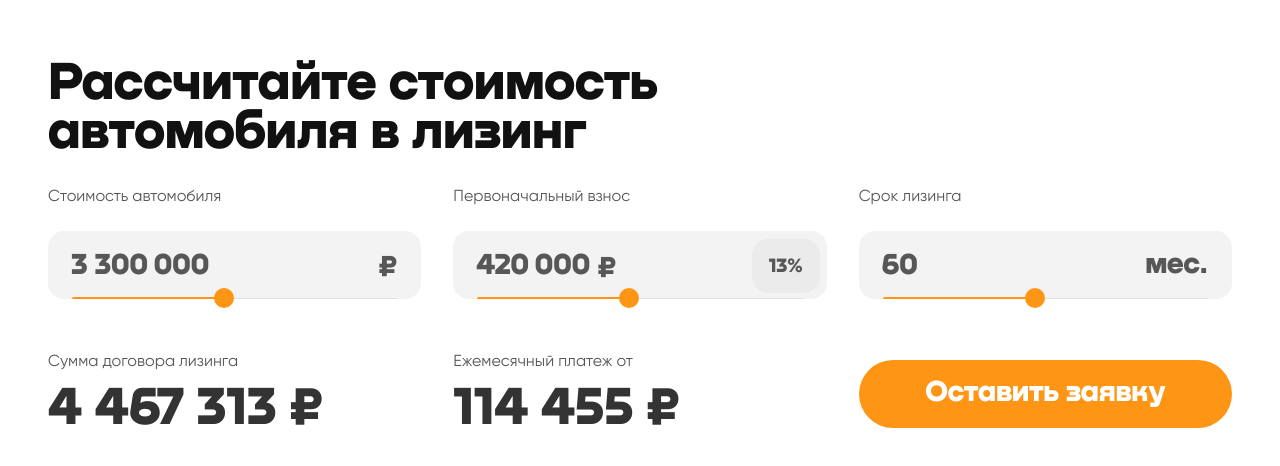
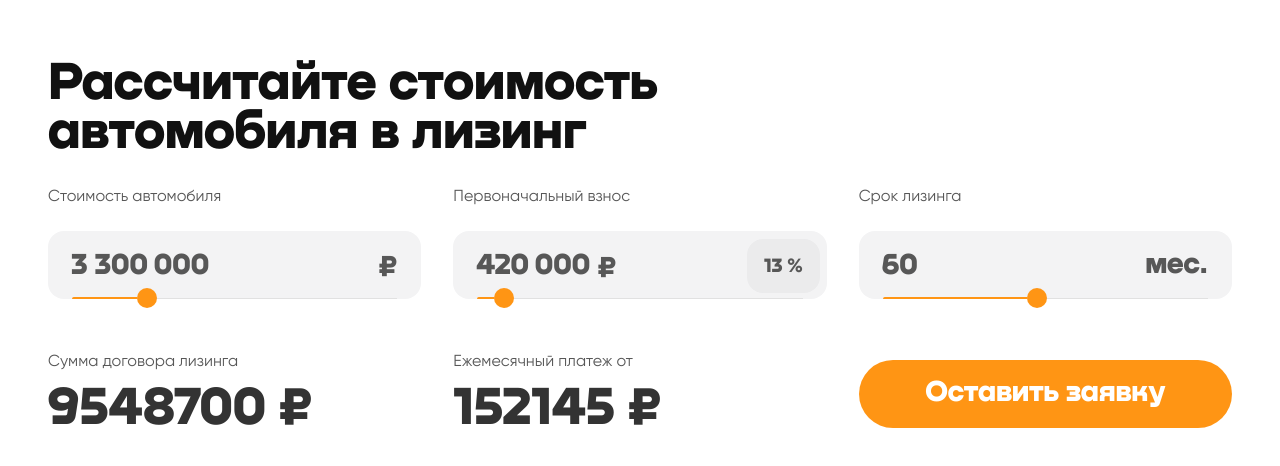
Before and after one commit to mirael26/friendlee-test, a React app: page / in a window 1280 px wide. Shown: the part 156-622 px from the top of the page. Built offline with nearby package versions, Linux system fonts and the light colour scheme.

Commit message:
Add calculator logic

```diff
--- a/src/components/calculator/calculator.tsx
+++ b/src/components/calculator/calculator.tsx
@@ -1,7 +1,40 @@
 import * as React from "react";
+import { useState } from "react";
 import TextInput from "../text-input/text-input";
 
+const COST_DEFAULT = 3300000;
+const INITIAL_FEE_DEFAULT = 420000;
+const LEASE_TERM_IN_MONTHS_DEFAULT = 60;
+
+const Limit = {
+  CostMin: 1500000,
+  CostMax: 10000000,
+  InitialFeePercentMin: 10,
+  InitialFeePercentMax: 60,
+  LeaseTermInMonthMin: 6,
+  LeaseTermInMonthMax: 120,
+} as const;
+
 const Calculator = () => {
+  const [cost, setCost] = useState(COST_DEFAULT);
+  const [initialFee, setInitialFee] = useState(INITIAL_FEE_DEFAULT);
+  const [leaseTermInMonths, setLeaseTermInMonths] = useState(LEASE_TERM_IN_MONTHS_DEFAULT);
+
+  const handleFormSubmit = () => {
+    const result = {
+      cost,
+      initialFee,
+      leaseTermInMonths
+    };
+
+    alert(
+      JSON.stringify(result)
+    );
+  };
+
+  const monthlyPayment = Math.round((cost - initialFee) * (0.05 * Math.pow((1 + 0.05), leaseTermInMonths) / (Math.pow((1 + 0.05), leaseTermInMonths) - 1)));
+  const leaseTotal = initialFee + leaseTermInMonths * monthlyPayment;
+
   return (
     <article className="calculator">
       <h1 className="visually-hidden">
@@ -10,41 +43,51 @@ const Calculator = () => {
       <p className="calculator__title">
         Рассчитайте стоимость автомобиля в лизинг
       </p>
-      <form action="" className="calculator__form">
+      <form action="" className="calculator__form" onSubmit={handleFormSubmit}>
         <TextInput
           id="auto-cost-input"
           name="auto-cost"
           label="Стоимость автомобиля"
-          value="3300000"
+          value={cost}
+          minValue={Limit.CostMin}
+          maxValue={Limit.CostMax}
           text="₽"
+          changeValue={setCost}
         />
 
         <TextInput
           id="initial-fee-input"
           name="initial-fee"
           label="Первоначальный взнос"
-          value="420000"
-          text="13%"
-          textStyle="bordered"
+          value={initialFee}
+          minValue={Limit.InitialFeePercentMin * cost / 100}
+          maxValue={Limit.InitialFeePercentMax * cost / 100}
+          text=""
+          withPercent={true}
+          relativeAmount={cost}
           currencySign="₽"
+          changeValue={setInitialFee}
         />
 
         <TextInput
           id="lease-term-input"
           name="lease term"
           label="Срок лизинга"
-          value="60"
+          value={leaseTermInMonths}
+          minValue={Limit.LeaseTermInMonthMin}
+          maxValue={Limit.LeaseTermInMonthMax}
           text="мес."
+          changeValue={setLeaseTermInMonths}
         />
 
         <div className="calculator__result">
           <p className="calculator__result-title">Сумма договора лизинга</p>
-          <p className="calculator__result-value">4 467 313</p>
+          <p className="calculator__result-value">{leaseTotal}</p>
         </div>
 
         <div className="calculator__result">
           <p className="calculator__result-title">Ежемесячный платеж от</p>
-          <p className="calculator__result-value">114 455</p>
+          <p className="calculator__result-value">{monthlyPayment}</p>
         </div>
 
         <button className="button calculator__button" type="submit">
--- /dev/null
+++ b/src/components/range-picker/range-picker.scss
@@ -0,0 +1,41 @@
+.range-picker {
+  width: 100%;
+}
+
+.range-picker__picker {
+  position: absolute;
+  z-index: 2;
+  width: 20px;
+  height: 20px;
+  top: 0px;
+  left: 142px;
+  background-color: $color-dark-tangerine;
+  border-radius: 50%;
+  cursor: pointer;
+  transition: transform 0.3s ease;
+
+  &:hover {
+    transform: scale(1.2);
+  }
+}
+
+.range-picker__active-line {
+  position: absolute;
+  z-index: 1;
+  top: 9px;
+  left: 0;
+  width: 150px;
+  height: 2px;
+  background-color: $color-dark-tangerine;
+  border-top: 1px solid $color-dark-tangerine;
+  border-top-left-radius: 2px;
+}
+
+.range-picker__line {
+  position: absolute;
+  top: 10px;
+  left: 0;
+  width: 100%;
+  height: 1px;
+  background-color: $color-gainsboro;
+}
--- /dev/null
+++ b/src/components/range-picker/range-picker.tsx
@@ -0,0 +1,72 @@
+import * as React from "react";
+import { useEffect, useRef } from "react";
+
+interface IRangePickerProps {
+  value: number;
+  minValue: number;
+  maxValue: number;
+  changeValue: (newValue: number) => void;
+}
+
+const RangePicker = (props: IRangePickerProps) => {
+  const { value, minValue, maxValue, changeValue } = props;
+
+  const picker = useRef(null);
+  const line = useRef(null);
+  const activeLine = useRef(null);
+
+  useEffect(() => {
+    const totalValue = maxValue - minValue;
+    const pickerWidth = picker.current.clientWidth;
+    const total = line.current.clientWidth - pickerWidth;
+
+    const pickerPosition = ((value - minValue) / totalValue) * total;
+    picker.current.style.left = `${pickerPosition}px`;
+    activeLine.current.style.width = `${pickerPosition}px`;
+  }, [value, minValue, maxValue]);
+
+  const onMouseDown = (downEvt: React.MouseEvent) => {
+    downEvt.preventDefault();
+    const pickerWidth = picker.current.clientWidth;
+    const total = line.current.clientWidth - pickerWidth;
+    const startCoords = downEvt.clientX;
+
+    const onMouseMove = (moveEvt: MouseEvent) => {
+      moveEvt.preventDefault();
+      let shift = startCoords - moveEvt.clientX;
+      const shiftValue = Math.round((shift / total) * (maxValue - minValue));
+      const newValue = value - shiftValue;
+
+      if (newValue < minValue) {
+        changeValue(minValue);
+      } else if (newValue > maxValue) {
+        changeValue(maxValue);
+      } else {
+        changeValue(newValue);
+      }
+    };
+
+    const onMouseUp = () => {
+      document.removeEventListener("mousemove", onMouseMove);
+      document.removeEventListener("mouseup", onMouseUp);
+    };
+
+    document.addEventListener("mousemove", onMouseMove);
+    document.addEventListener("mouseup", onMouseUp);
+  };
+
+  return (
+    <div className="range-picker">
+      <div
+        className="range-picker__picker"
+        ref={picker}
+        onMouseDown={onMouseDown}
+      ></div>
+
+      <div className="range-picker__active-line" ref={activeLine}></div>
+      <div className="range-picker__line" ref={line}></div>
+    </div>
+  );
+};
+
+export default RangePicker;
--- a/src/components/text-input/text-input.scss
+++ b/src/components/text-input/text-input.scss
@@ -65,44 +65,6 @@
   height: 20px;
 }
 
-.text-input__range-picker {
-  position: absolute;
-  z-index: 2;
-  width: 20px;
-  height: 20px;
-  top: 0px;
-  left: 142px;
-  background-color: $color-dark-tangerine;
-  border-radius: 50%;
-  cursor: pointer;
-  transition: all 0.3s ease;
-
-  &:hover {
-    transform: scale(1.2);
-  }
-}
-
-.text-input__range-active-line {
-  position: absolute;
-  z-index: 1;
-  top: 9px;
-  left: 0;
-  width: 150px;
-  height: 2px;
-  background-color: $color-dark-tangerine;
-  border-top: 1px solid $color-dark-tangerine;
-  border-top-left-radius: 2px;
-}
-
-.text-input__range-line {
-  position: absolute;
-  top: 10px;
-  left: 0;
-  width: 100%;
-  height: 1px;
-  background-color: $color-gainsboro;
-}
-
 @media (max-width: ($mobile-breakpoint - 1)) {
   .text-input__label {
     margin-bottom: 8px;
--- a/src/components/text-input/text-input.tsx
+++ b/src/components/text-input/text-input.tsx
@@ -1,15 +1,21 @@
 import * as React from "react";
+import { useState, useEffect } from "react";
 import { addPriceSeparators } from "../../utils";
+import RangePicker from "../range-picker/range-picker";
 
 interface ITextInputProps {
   id: string;
   name: string;
   type?: "text" | "number" | "email" | "address";
   label?: string;
-  value?: string;
+  value?: number;
+  minValue: number;
+  maxValue: number;
   text?: string;
-  textStyle?: "bordered";
+  withPercent?: boolean;
+  relativeAmount?: number;
   currencySign?: string;
+  changeValue: (newValue: number) => void;
 }
 
 const TextInput = (props: ITextInputProps) => {
@@ -18,14 +24,47 @@ const TextInput = (props: ITextInputProps) => {
     name,
     type = "text",
     label = null,
-    value = "",
+    value = props.minValue,
+    minValue,
+    maxValue,
     text = null,
-    textStyle = null,
+    withPercent = false,
+    relativeAmount,
     currencySign = null,
+    changeValue,
   } = props;
 
+  const [inputedValue, setInputedValue] = useState(null);
+
+  useEffect(() => {
+    if (value < minValue) {
+      changeValue(minValue);
+    } else if (value > maxValue) {
+      changeValue(maxValue);
+    }
+  }, [minValue, maxValue]);
+
+  useEffect(() => {
+    setInputedValue(value);
+  }, [value]);
+
+  const handleInputBlur = () => {
+    if (inputedValue < minValue) {
+      changeValue(minValue);
+    } else if (inputedValue > maxValue) {
+      changeValue(maxValue);
+    } else {
+      changeValue(inputedValue);
+    }
+  };
+
   const currencySignText = currencySign ? ` ${currencySign}` : "";
-  const textStyleClass = textStyle ? ` text-input__text--${textStyle}` : "";
+  const textStyleClass = withPercent ? ` text-input__text--bordered` : "";
+  const percent =
+    relativeAmount && withPercent
+      ? Math.round((value / relativeAmount) * 100)
+      : null;
+  const isText = text || percent;
 
   return (
     <div className="text-input">
@@ -40,18 +79,27 @@ const TextInput = (props: ITextInputProps) => {
           className="text-input__input"
           id={id}
           name={name}
-          value={addPriceSeparators(+value) + currencySignText}
+          value={addPriceSeparators(inputedValue) + currencySignText}
           type={type}
+          onChange={(evt) =>
+            setInputedValue(+evt.target.value.replace(/[^0-9]/g, ""))
+          }
+          onBlur={handleInputBlur}
         />
 
-        {text && (
-          <span className={"text-input__text" + textStyleClass}>{text}</span>
+        {isText && (
+          <span className={"text-input__text" + textStyleClass}>
+            {percent ? percent + " %" : text}
+          </span>
         )}
 
         <div className="text-input__range">
-          <div className="text-input__range-picker"></div>
-          <div className="text-input__range-active-line"></div>
-          <div className="text-input__range-line"></div>
+          <RangePicker
+            value={value}
+            minValue={minValue}
+            maxValue={maxValue}
+            changeValue={changeValue}
+          />
         </div>
       </div>
     </div>
--- a/src/main.scss
+++ b/src/main.scss
@@ -8,3 +8,4 @@
 @import "./components/ui/button.scss";
 @import "./components/text-input/text-input.scss";
 @import "./components/calculator/calculator.scss";
+@import "./components/range-picker/range-picker.scss";
```
